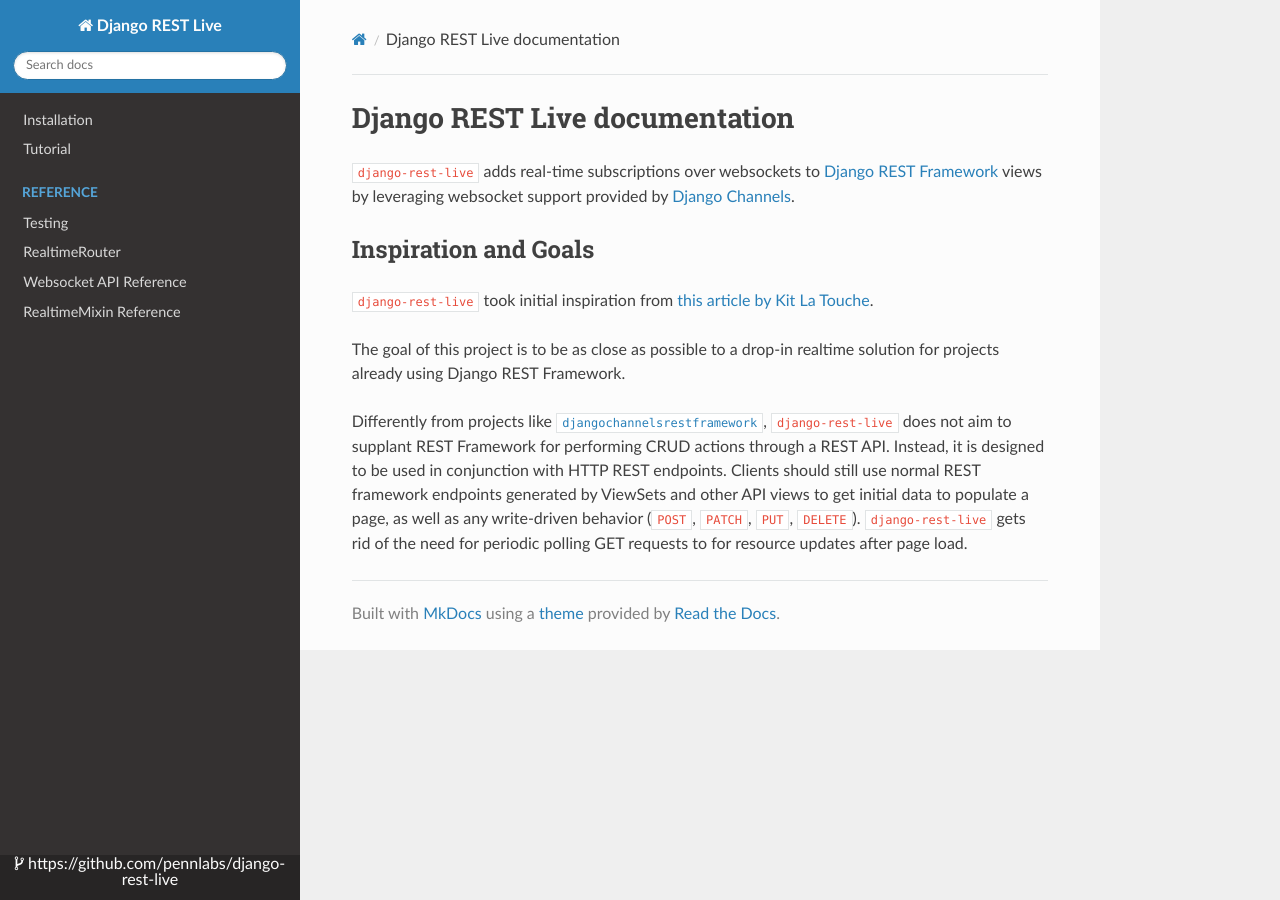
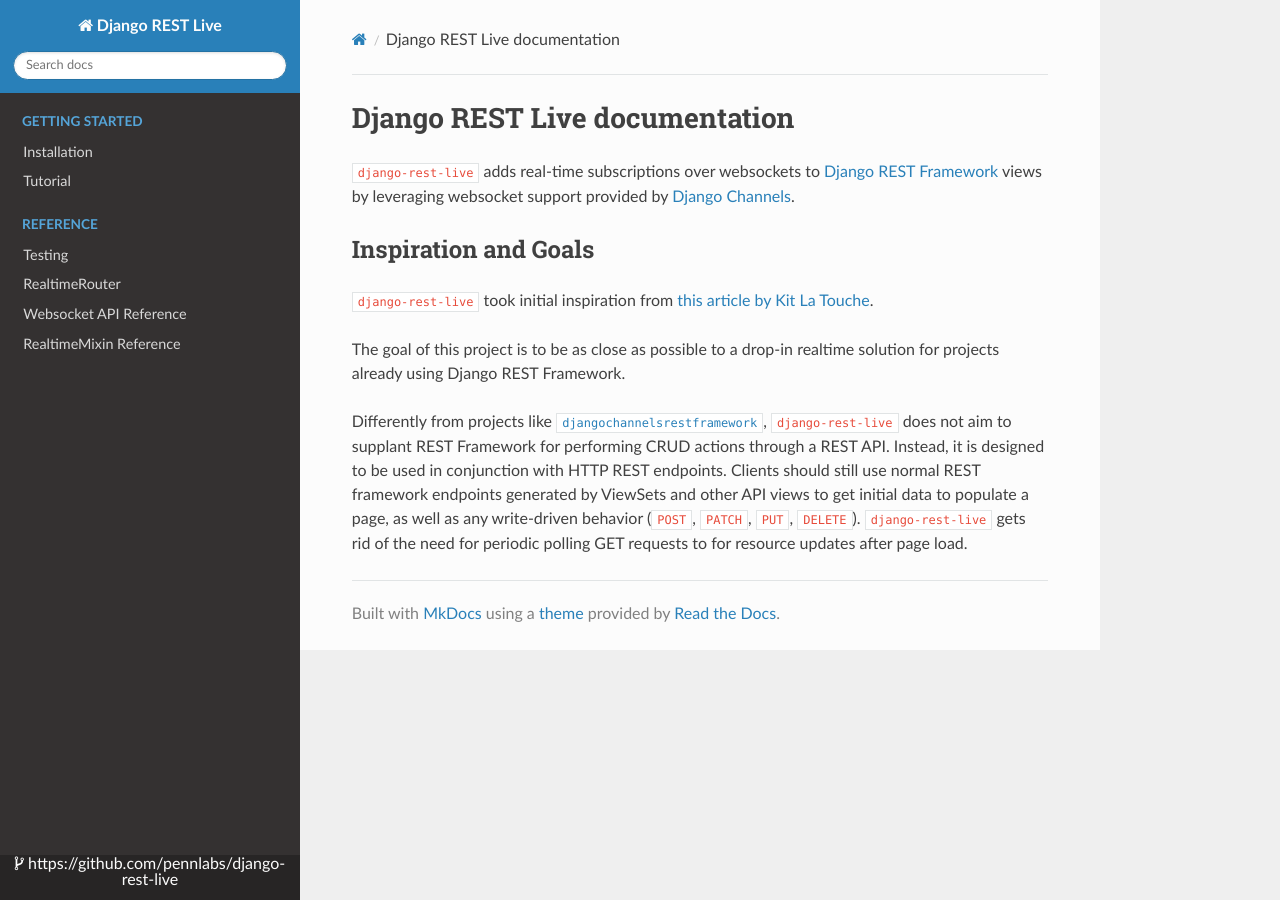
Before and after one commit to pennlabs/django-rest-live, an MkDocs documentation site: the page built from docs/index.md, in a window 1280 px wide. Built offline with MkDocs 1.6.1, drawn with Linux system fonts in a browser that asks for light colours; nearby versions of some CDN libraries.

Commit message:
two sections

```diff
--- a/mkdocs.yml
+++ b/mkdocs.yml
@@ -4,8 +4,9 @@
   include_homepage_in_sidebar: False
 repo_name: https://github.com/pennlabs/django-rest-live
 nav:
-  - 'installation.md'
-  - 'usage.md'
+  - Getting Started:
+    - 'installation.md'
+    - 'usage.md'
   - Reference:
     - 'testing.md'
     - 'router.md'
```
